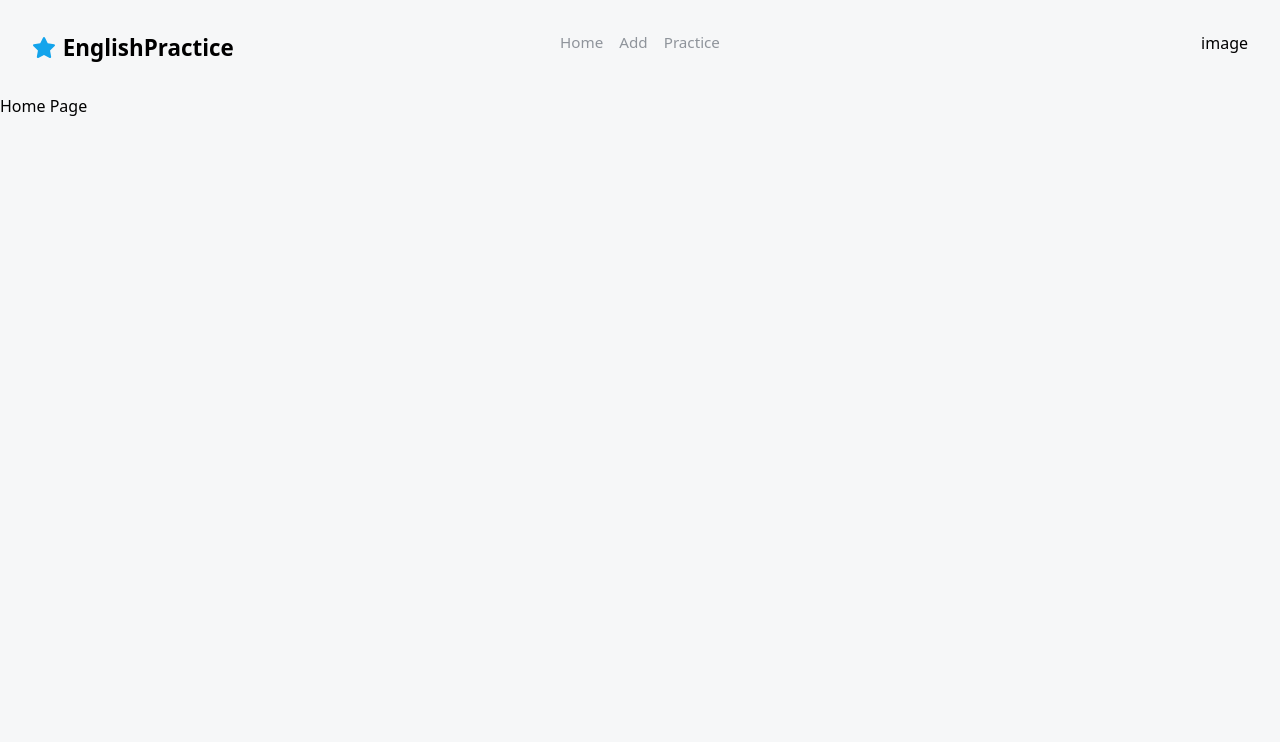
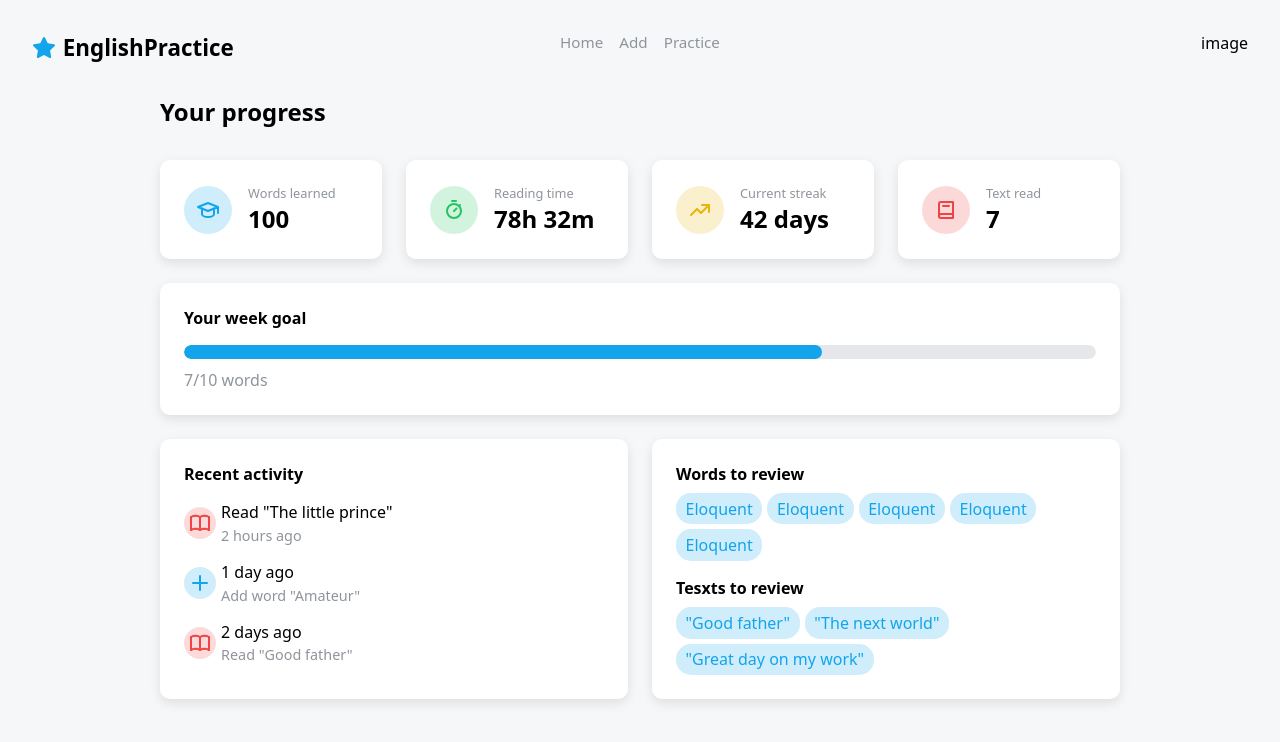
Before and after one commit to DynamesLuis/Practice-English-App, a React app in the folder Frontend/: page /home in a window 1280 px wide. Shown: the top 742 px of the page. Built offline with nearby package versions, Linux system fonts and the light colour scheme; the HTML template or start-up script is replaced by a standard one.

Commit message:
feat: add Home page with React

```diff
--- a/Frontend/src/pages/HomePage.jsx
+++ b/Frontend/src/pages/HomePage.jsx
@@ -1,5 +1,150 @@
+import styles from "./HomePage.module.css"
+
 export default function HomePage() {
   return (
-    <div>Home Page</div>
+    <main className={styles.homePage}>
+      <h2>Your progress</h2>
+      <div className={styles.infoContainer}>
+        <div className={styles.div1}>
+          <span>
+            <svg xmlns="http://www.w3.org/2000/svg" width="24" height="24" viewBox="0 0 24 24" fill="none"
+              stroke="#13a4ec" strokeWidth="2" strokeLinecap="round" strokeLinejoin="round"
+              className="icon icon-tabler icons-tabler-outline icon-tabler-school">
+              <path stroke="none" d="M0 0h24v24H0z" fill="none" />
+              <path d="M22 9l-10 -4l-10 4l10 4l10 -4v6" />
+              <path d="M6 10.6v5.4a6 3 0 0 0 12 0v-5.4" />
+            </svg>
+          </span>
+          <div>
+            <p>Words learned</p>
+            <p>100</p>
+          </div>
+        </div>
+        <div className={styles.div2}>
+          <span>
+            <svg xmlns="http://www.w3.org/2000/svg" width="24" height="24" viewBox="0 0 24 24" fill="none"
+              stroke="#22c55e" strokeWidth="2" strokeLinecap="round" strokeLinejoin="round"
+              className="icon icon-tabler icons-tabler-outline icon-tabler-stopwatch">
+              <path stroke="none" d="M0 0h24v24H0z" fill="none" />
+              <path d="M5 13a7 7 0 1 0 14 0a7 7 0 0 0 -14 0z" />
+              <path d="M14.5 10.5l-2.5 2.5" />
+              <path d="M17 8l1 -1" />
+              <path d="M14 3h-4" />
+            </svg>
+          </span>
+          <div>
+            <p>Reading time</p>
+            <p>78h 32m</p>
+          </div>
+        </div>
+        <div className={styles.div3}>
+          <span>
+            <svg xmlns="http://www.w3.org/2000/svg" width="24" height="24" viewBox="0 0 24 24" fill="none"
+              stroke="#eab308" strokeWidth="2" strokeLinecap="round" strokeLinejoin="round"
+              className="icon icon-tabler icons-tabler-outline icon-tabler-trending-up">
+              <path stroke="none" d="M0 0h24v24H0z" fill="none" />
+              <path d="M3 17l6 -6l4 4l8 -8" />
+              <path d="M14 7l7 0l0 7" />
+            </svg>
+          </span>
+          <div>
+            <p>Current streak</p>
+            <p>42 days</p>
+          </div>
+        </div>
+        <div className={styles.div4}>
+          <span>
+            <svg xmlns="http://www.w3.org/2000/svg" width="24" height="24" viewBox="0 0 24 24" fill="none"
+              stroke="#ef4444" strokeWidth="2" strokeLinecap="round" strokeLinejoin="round"
+              classn="icon icon-tabler icons-tabler-outline icon-tabler-book-2">
+              <path stroke="none" d="M0 0h24v24H0z" fill="none" />
+              <path d="M19 4v16h-12a2 2 0 0 1 -2 -2v-12a2 2 0 0 1 2 -2h12z" />
+              <path d="M19 16h-12a2 2 0 0 0 -2 2" />
+              <path d="M9 8h6" />
+            </svg>
+          </span>
+          <div>
+            <p>Text read</p>
+            <p>7</p>
+          </div>
+        </div>
+
+        <div className={styles.div5}>
+          <h4>Your week goal</h4>
+          <progress max={10} value={7}></progress>
+          <p>7/10 words</p>
+        </div>
+        <div className={styles.div6}>
+          <h4>Recent activity</h4>
+          <div className={styles.wordActivity}>
+            <span>
+              <svg xmlns="http://www.w3.org/2000/svg" width="24" height="24" viewBox="0 0 24 24" fill="none"
+                stroke="#ef4444" strokeWidth="2" strokeLinecap="round" strokeLinejoin="round"
+                className="icon icon-tabler icons-tabler-outline icon-tabler-book">
+                <path stroke="none" d="M0 0h24v24H0z" fill="none" />
+                <path d="M3 19a9 9 0 0 1 9 0a9 9 0 0 1 9 0" />
+                <path d="M3 6a9 9 0 0 1 9 0a9 9 0 0 1 9 0" />
+                <path d="M3 6l0 13" />
+                <path d="M12 6l0 13" />
+                <path d="M21 6l0 13" />
+              </svg>
+            </span>
+            <div>
+              <p>Read "The little prince"</p>
+              <p>2 hours ago</p>
+            </div>
+          </div>
+          <div className={styles.textActivity}>
+            <span>
+              <svg xmlns="http://www.w3.org/2000/svg" width="24" height="24" viewBox="0 0 24 24" fill="none"
+                stroke="#13a4ec" strokeWidth="2" strokeLinecap="round" strokeLinejoin="round"
+                className="icon icon-tabler icons-tabler-outline icon-tabler-plus">
+                <path stroke="none" d="M0 0h24v24H0z" fill="none" />
+                <path d="M12 5l0 14" />
+                <path d="M5 12l14 0" />
+              </svg>
+            </span>
+            <div>
+              <p>1 day ago</p>
+              <p>Add word "Amateur"</p>
+            </div>
+          </div>
+          <div className={styles.wordActivity}>
+            <span>
+              <svg xmlns="http://www.w3.org/2000/svg" width="24" height="24" viewBox="0 0 24 24" fill="none"
+                stroke="#ef4444" strokeWidth="2" strokeLinecap="round" strokeLinejoin="round"
+                classn="icon icon-tabler icons-tabler-outline icon-tabler-book">
+                <path stroke="none" d="M0 0h24v24H0z" fill="none" />
+                <path d="M3 19a9 9 0 0 1 9 0a9 9 0 0 1 9 0" />
+                <path d="M3 6a9 9 0 0 1 9 0a9 9 0 0 1 9 0" />
+                <path d="M3 6l0 13" />
+                <path d="M12 6l0 13" />
+                <path d="M21 6l0 13" />
+              </svg>
+            </span>
+            <div>
+              <p>2 days ago</p>
+              <p>Read "Good father"</p>
+            </div>
+          </div>
+        </div>
+        <div className={styles.div7}>
+          <h4>Words to review</h4>
+          <div className={styles.wordsToReviewContainer}>
+            <p>Eloquent</p>
+            <p>Eloquent</p>
+            <p>Eloquent</p>
+            <p>Eloquent</p>
+            <p>Eloquent</p>
+          </div>
+          <h4>Tesxts to review</h4>
+          <div className={styles.textToReviewContainer}>
+            <p>"Good father"</p>
+            <p>"The next world"</p>
+            <p>"Great day on my work"</p>
+          </div>
+        </div>
+      </div>
+    </main >
   )
 }
--- /dev/null
+++ b/Frontend/src/pages/HomePage.module.css
@@ -0,0 +1,212 @@
+.homePage {
+    padding: 0 10em;
+}
+
+.homePage h2 {}
+
+.infoContainer {
+    display: grid;
+    grid-template-columns: repeat(4, 1fr);
+    grid-template-rows: repeat(3, auto);
+    grid-column-gap: 1.5em;
+    grid-row-gap: 1.5em;
+    margin-top: 2em;
+}
+
+.div1 {
+    grid-area: 1 / 1 / 2 / 2;
+}
+
+.div2 {
+    grid-area: 1 / 2 / 2 / 3;
+}
+
+.div3 {
+    grid-area: 1 / 3 / 2 / 4;
+}
+
+.div4 {
+    grid-area: 1 / 4 / 2 / 5;
+}
+
+.div5 {
+    grid-area: 2 / 1 / 3 / 5;
+}
+
+.div6 {
+    grid-area: 3 / 1 / 4 / 3;
+}
+
+.div7 {
+    grid-area: 3 / 3 / 4 / 5;
+}
+
+.infoContainer>div {
+    background-color: white;
+    box-shadow: rgba(0, 0, 0, 0.1) 0px 4px 12px;
+    border-radius: 10px;
+}
+
+.div1,
+.div2,
+.div3,
+.div4 {
+    display: flex;
+    align-items: center;
+    gap: 1em;
+}
+
+.div1,
+.div2,
+.div3,
+.div4,
+.div5,
+.div6,
+.div7 {
+    padding: 1.5em;
+}
+
+
+
+.div1 p:first-child,
+.div2 p:first-child,
+.div3 p:first-child,
+.div4 p:first-child {
+    color: var(--font-secundary);
+    font-size: .8rem;
+    font-weight: 400;
+}
+
+.div1 p:nth-child(2),
+.div2 p:nth-child(2),
+.div3 p:nth-child(2),
+.div4 p:nth-child(2) {
+    font-weight: 600;
+    font-size: 1.5rem;
+}
+
+.div1 span,
+.div2 span,
+.div3 span,
+.div4 span {
+    display: flex;
+    align-items: center;
+    justify-content: center;
+    border-radius: 100%;
+    width: 3em;
+    height: 3em;
+}
+
+.div1 span {
+    background-color: var(--primary-light);
+}
+
+.div2 span {
+    background-color: var(--green-light);
+}
+
+.div3 span {
+    background-color: var(--yellow-light);
+}
+
+.div4 span {
+    background-color: var(--red-light);
+}
+
+.div5 progress {
+  width: 100%;
+  height: 14px;
+  appearance: none;
+  -webkit-appearance: none;
+  border-radius: 20px;
+  overflow: hidden;
+  margin-top: 1em;
+}
+
+/* Fondo */
+.div5 progress::-webkit-progress-bar {
+  background-color: #e5e7eb; /* gris claro */
+  border-radius: 20px;
+}
+
+/* Progreso */
+.div5 progress::-webkit-progress-value {
+  background-color: #13a4ec; /* azul principal */
+  border-radius: 20px;
+}
+
+/* Firefox */
+.div5 progress::-moz-progress-bar {
+  background-color: #13a4ec;
+  border-radius: 20px;
+}
+
+.div5 p {
+    color: var(--font-secundary);
+    font-family: 500;
+    margin-top: .5em;
+    margin-right: 0;
+}
+
+.div6 h4 {}
+
+.div6>div {
+    display: flex;
+    margin-top: 1em;
+    align-items: center;
+    gap: 5px;
+}
+
+.wordActivity span,
+.textActivity span {
+    display: flex;
+    align-items: center;
+    justify-content: center;
+    width: 2em;
+    height: 2em;
+    border-radius: 100%;
+}
+
+.wordActivity span {
+    background: var(--red-light);
+}
+
+.textActivity span {
+    background: var(--primary-light);
+}
+
+.wordActivity>div p:first-child,
+.textActivity>div p:first-child {
+    font-weight: 500;
+    font-size: 1rem;
+}
+
+.wordActivity>div p:nth-child(2),
+.textActivity>div p:nth-child(2) {
+    margin-top: .2em;
+    color: var(--font-secundary);
+    font-size: .9rem;
+}
+
+.div7 h4 {
+    margin-bottom: .5em;
+}
+
+.div7 .wordsToReviewContainer,
+.div7 .textToReviewContainer {
+    display: flex;
+    flex-wrap: wrap;
+    gap: 5px;
+}
+
+.div7 .wordsToReviewContainer {
+    margin-bottom: 1em;
+}
+
+.div7 .wordsToReviewContainer p,
+.div7 .textToReviewContainer p {
+    background: var(--primary-light);
+    color: var(--primary);
+    padding: .3em .6em;
+    border-radius: 15px;
+}
```
